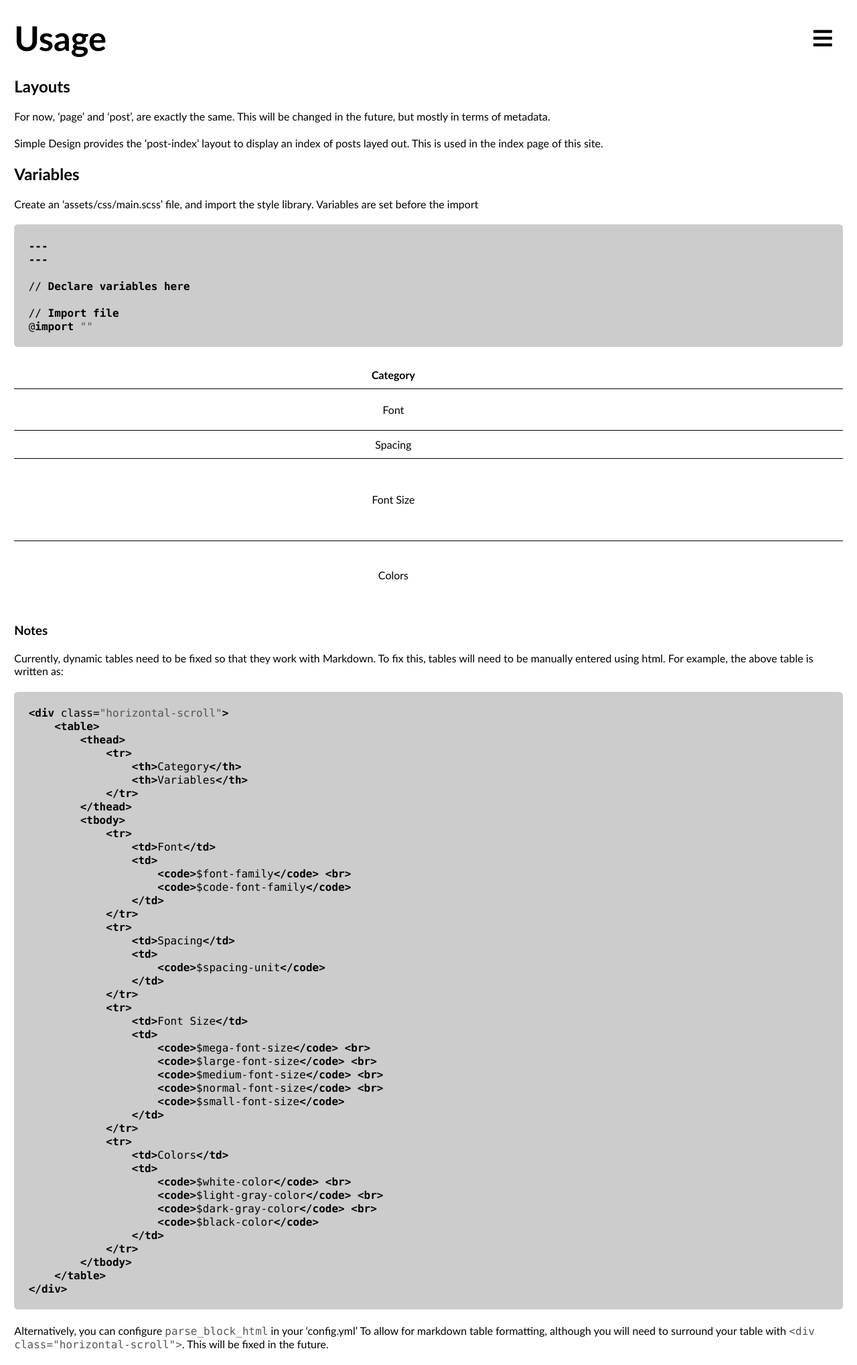
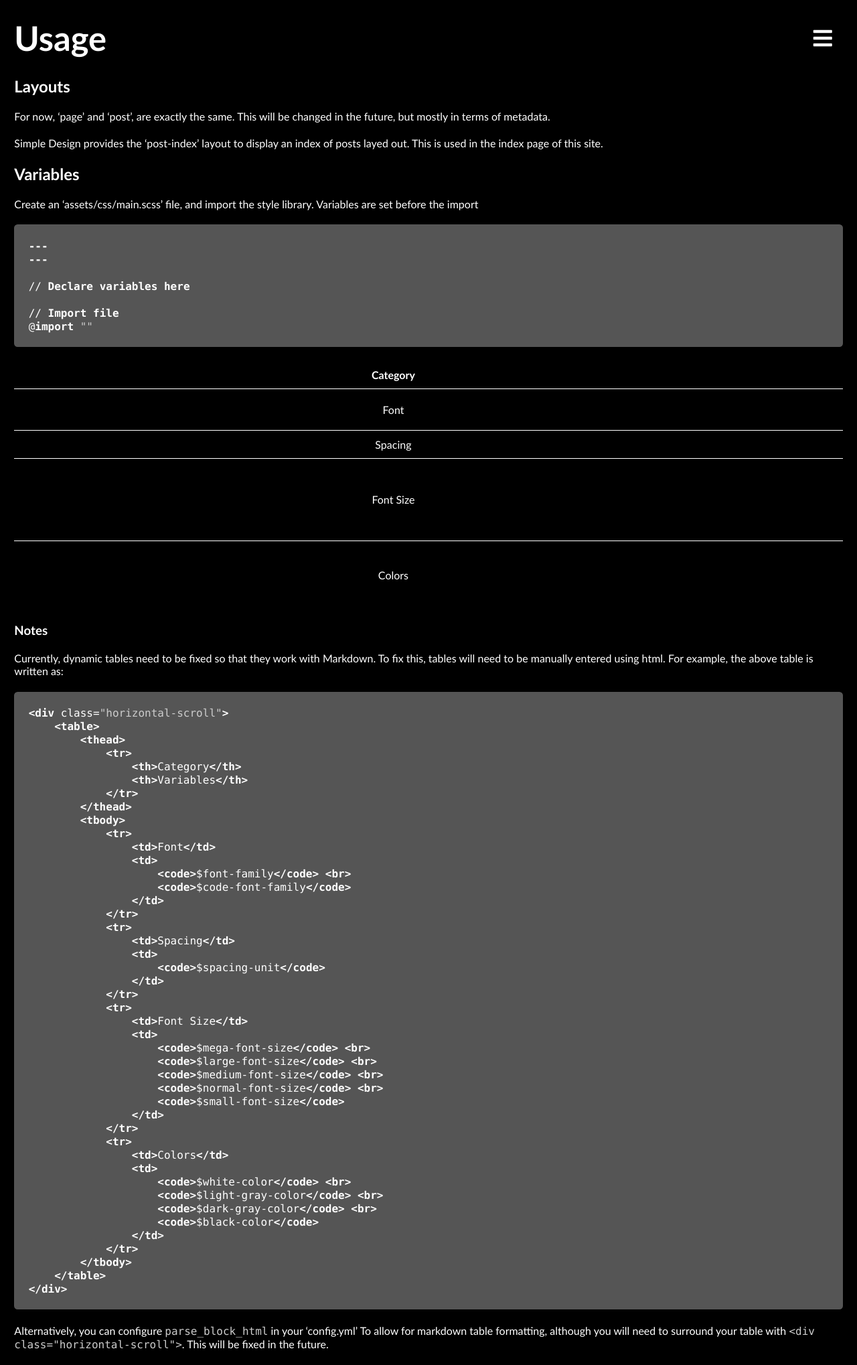
Before and after one commit to andydevs/jekyll-theme-peaceful-gates, a Jekyll site: the page built from usage.md, in a window 1280 px wide. Shown: the whole page at 67% size. Built offline with Jekyll 4.4.1, drawn with Linux system fonts in a browser that asks for light colours.

Commit message:
Created darkmode style

```diff
--- a/_layouts/default.html
+++ b/_layouts/default.html
@@ -3,7 +3,7 @@
 <!DOCTYPE html>
 <html lang="en">
 {%- include head.html -%}
-<body>
+<body class="darkmode">
     {%- include menu.html -%}
     <div class="main-container">
         {{ content }}
--- a/_sass/jekyll-theme-simple-design.scss
+++ b/_sass/jekyll-theme-simple-design.scss
@@ -13,3 +13,8 @@ $fa-font-path: "/assets/fonts";
 @import "./jekyll-theme-simple-design/homepage";
 @import "./jekyll-theme-simple-design/centered";
 @import "./jekyll-theme-simple-design/misc";
+@import "./jekyll-theme-simple-design/darkmode/base";
+@import "./jekyll-theme-simple-design/darkmode/code";
+@import "./jekyll-theme-simple-design/darkmode/menu";
+@import "./jekyll-theme-simple-design/darkmode/footer";
+@import "./jekyll-theme-simple-design/darkmode/misc";
--- a/_sass/jekyll-theme-simple-design/_base.scss
+++ b/_sass/jekyll-theme-simple-design/_base.scss
@@ -7,7 +7,7 @@ body {
 }
 
 a {
-    color: $black-color;
+    color: inherit;
     &:hover {
         text-decoration: none;
     }
--- /dev/null
+++ b/_sass/jekyll-theme-simple-design/darkmode/_base.scss
@@ -0,0 +1,11 @@
+.darkmode {
+    background-color: $black-color;
+    color: $white-color;
+
+    // Table Design
+    table {
+        th,td {
+            border-color: $white-color;
+        }
+    }
+}
--- /dev/null
+++ b/_sass/jekyll-theme-simple-design/darkmode/_code.scss
@@ -0,0 +1,96 @@
+.darkmode {
+    code {
+        color: $light-gray-color;
+    }
+
+    pre {
+        background-color: $dark-gray-color;
+        > code {
+            color: $white-color;
+        }
+    }
+
+    /**
+     * Syntax highlighting styles
+     */
+    .highlight {
+        // Highlight takes care of syntax highlighting stuff
+        background-color: $dark-gray-color;
+
+        // Syntax scopes
+
+        // Comment
+        .c, .cm, .cp, .c1, .cs  { color: $light-gray-color; font-style: italic } // Comment
+        // .cm    { color: darken($color: $white-color, $amount: 30%); font-style: italic } // Comment.Multiline
+        // .cp    { color: darken($color: $white-color, $amount: 30%); font-weight: bold } // Comment.Preproc
+        // .c1    { color: darken($color: $white-color, $amount: 30%); font-style: italic } // Comment.Single
+        // .cs    { color: darken($color: $white-color, $amount: 30%); font-weight: bold; font-style: italic } // Comment.Special
+
+        // Keywords
+        .k     { font-weight: bold } // Keyword
+        // .kd    { color: darken($color: $white-color, $amount: 10%); font-weight: bold } // Keyword.Declaration
+        .kt    { font-style: italic; } // Keyword.Type
+        // .kc    { color: darken($color: $white-color, $amount: 10%); font-weight: bold } // Keyword.Constant
+        // .kp    { color: darken($color: $white-color, $amount: 10%); font-weight: bold } // Keyword.Pseudo
+        // .kr    { color: darken($color: $white-color, $amount: 10%); font-weight: bold } // Keyword.Reserved
+
+        // Operators
+        // .o     { color: darken($color: $white-color, $amount: 10%); font-weight: bold } // Operator
+        // .ow    { color: darken($color: $white-color, $amount: 10%); font-weight: bold } // Operator.Word
+
+        // Generic
+        // .go    { color: darken($color: $white-color, $amount: 30%); } // Generic.Output
+        // .gh    { color: #999 } // Generic.Heading
+        // .ge    { font-style: italic } // Generic.Emph
+        // .gd    { color: #000; background-color: #fdd } // Generic.Deleted
+        // .gd .x { color: #000; background-color: #faa } // Generic.Deleted.Specific
+        // .gi    { color: #000; background-color: #dfd } // Generic.Inserted
+        // .gi .x { color: #000; background-color: #afa } // Generic.Inserted.Specific
+        // .gp    { color: #555 } // Generic.Prompt
+        // .gs    { font-weight: bold } // Generic.Strong
+        // .gt    { color: #f00 } // Generic.Traceback
+        // .gu    { color: #aaa } // Generic.Subheading
+
+        // Names
+        // .na    { color: darken($color: $white-color, $amount: 40%); } // Name.Attribute
+        // .nb    { color: lighten($color: $back-color, $amount: 50%); } // Name.Builtin
+        // .nc    { color: lighten($color: $back-color, $amount: 40%); font-weight: bold } // Name.Class
+        // .no    { color: lighten($color: $back-color, $amount: 40%) } // Name.Constant
+        // .ni    { color: darken($color: $white-color, $amount: 20%) } // Name.Entity
+        // .ne    { color: #900; font-weight: bold } // Name.Exception
+        // .nf    { color: lighten($color: $back-color, $amount: 55%); font-weight: bold } // Name.Function
+        // .nn    { color: darken($color: $white-color, $amount: 20%) } // Name.Namespace
+        .nt    { font-weight: bold; } // Name.Tag
+        // .nv    { color: darken($color: $white-color, $amount: 20%) } // Name.Variable
+        // .bp    { color: darken($color: $white-color, $amount: 20%) } // Name.Builtin.Pseudo
+        // .vc    { color: darken($color: $white-color, $amount: 20%) } // Name.Variable.Class
+        // .vg    { color: darken($color: $white-color, $amount: 20%) } // Name.Variable.Global
+        // .vi    { color: darken($color: $white-color, $amount: 20%) } // Name.Variable.Instance
+
+        // Literal.Number
+        .m, .mf, .mh, .mi, .mo, .il { color: $light-gray-color; }
+        // .mf    { color: #880 } // Literal.Number.Float
+        // .mh    { color: #880 } // Literal.Number.Hex
+        // .mi    { color: #880 } // Literal.Number.Integer
+        // .mo    { color: #880 } // Literal.Number.Oct
+        // .il    { color: #099 } // Literal.Number.Integer.Long
+
+        // Literal.String
+        .s, .sb, .sc, .sd, .s2, .se, .si, .sx, .sr, .s1, .ss { color: $light-gray-color; }
+        // .sb    { color: #d14 } // Literal.String.Backtick
+        // .sc    { color: #d14 } // Literal.String.Char
+        // .sd    { color: #d14 } // Literal.String.Doc
+        // .s2    { color: #d14 } // Literal.String.Double
+        // .se    { color: #d14 } // Literal.String.Escape
+        // .sh    { color: #d14 } // Literal.String.Heredoc
+        // .si    { color: #d14 } // Literal.String.Interpol
+        // .sx    { color: #d14 } // Literal.String.Other
+        // .sr    { color: #009926 } // Literal.String.Regex
+        // .s1    { color: #d14 } // Literal.String.Single
+        // .ss    { color: #990073 } // Literal.String.Symbol
+
+        // .w     { color: #bbb } // Text.Whitespace
+        // .gr    { color: #f00 } // Generic.Error
+        // .err   { color: #f00 } // Error
+    }
+}
--- /dev/null
+++ b/_sass/jekyll-theme-simple-design/darkmode/_footer.scss
@@ -0,0 +1,11 @@
+.darkmode {
+    .footer {
+        .copyright {
+            color: $light-gray-color;
+        }
+
+        .social-link {
+            color: $white-color;
+        }
+    }
+}
--- /dev/null
+++ b/_sass/jekyll-theme-simple-design/darkmode/_menu.scss
@@ -0,0 +1,42 @@
+.darkmode {
+    .menu {
+        background-color: $dark-gray-color;
+    }
+
+    .menu-title {
+        color: $white-color;
+    }
+
+    .menu-links > li > a {
+        color: $white-color;
+    }
+}
+
+.menu-title {
+    font-size: $mega-font-size;
+    font-weight: bold;
+    text-decoration: none;
+    color: $black-color;
+    &:hover {
+        text-decoration: underline;
+    }
+}
+
+.menu-links {
+    list-style-type: none;
+    padding: 0pt;
+    padding-right: $spacing-1;
+    text-align: right;
+
+    & > li {
+        margin: $spacing-2 0pt;
+        > a {
+            color: $black-color;
+            text-decoration: none;
+            font-size: $large-font-size;
+            &:hover {
+                text-decoration: underline;
+            }
+        }
+    }
+}
--- /dev/null
+++ b/_sass/jekyll-theme-simple-design/darkmode/_misc.scss
@@ -0,0 +1,10 @@
+.darkmode {
+    .button {
+        color: $white-color;
+        background: $dark-gray-color;
+    }
+
+    .icon-button {
+        color: $white-color;
+    }
+}
```
